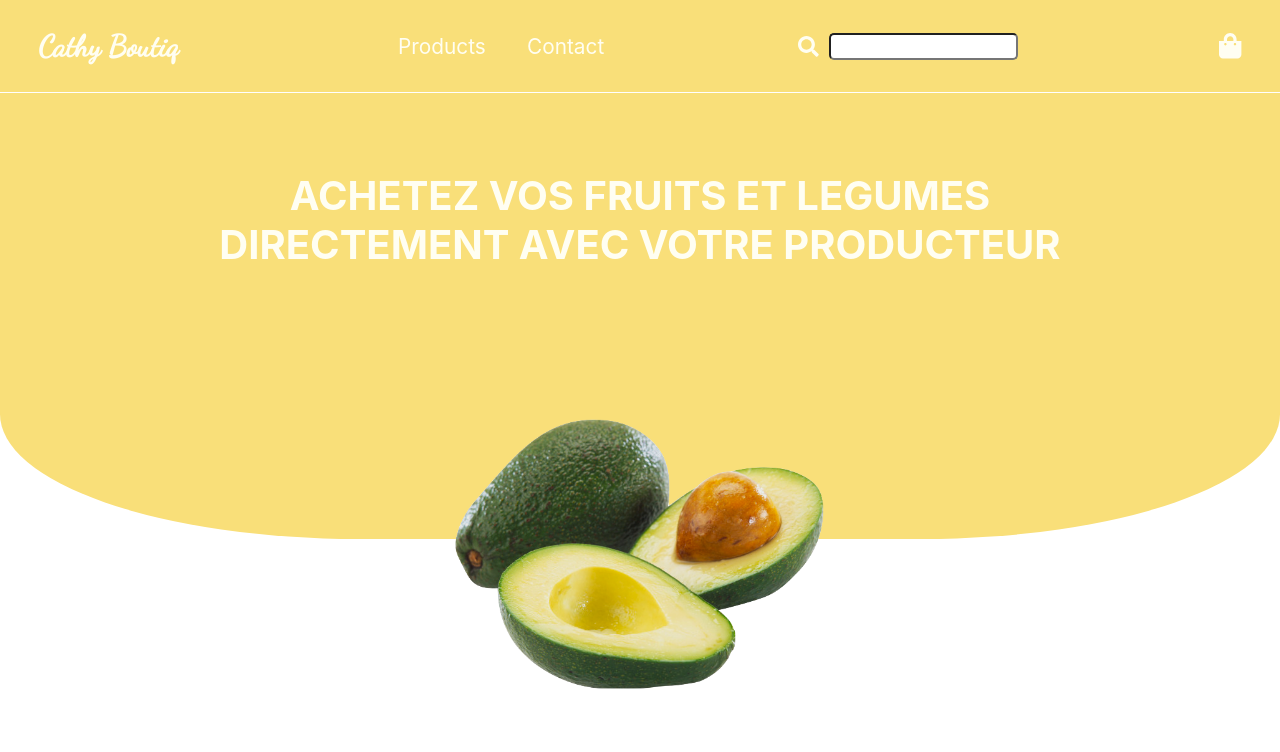
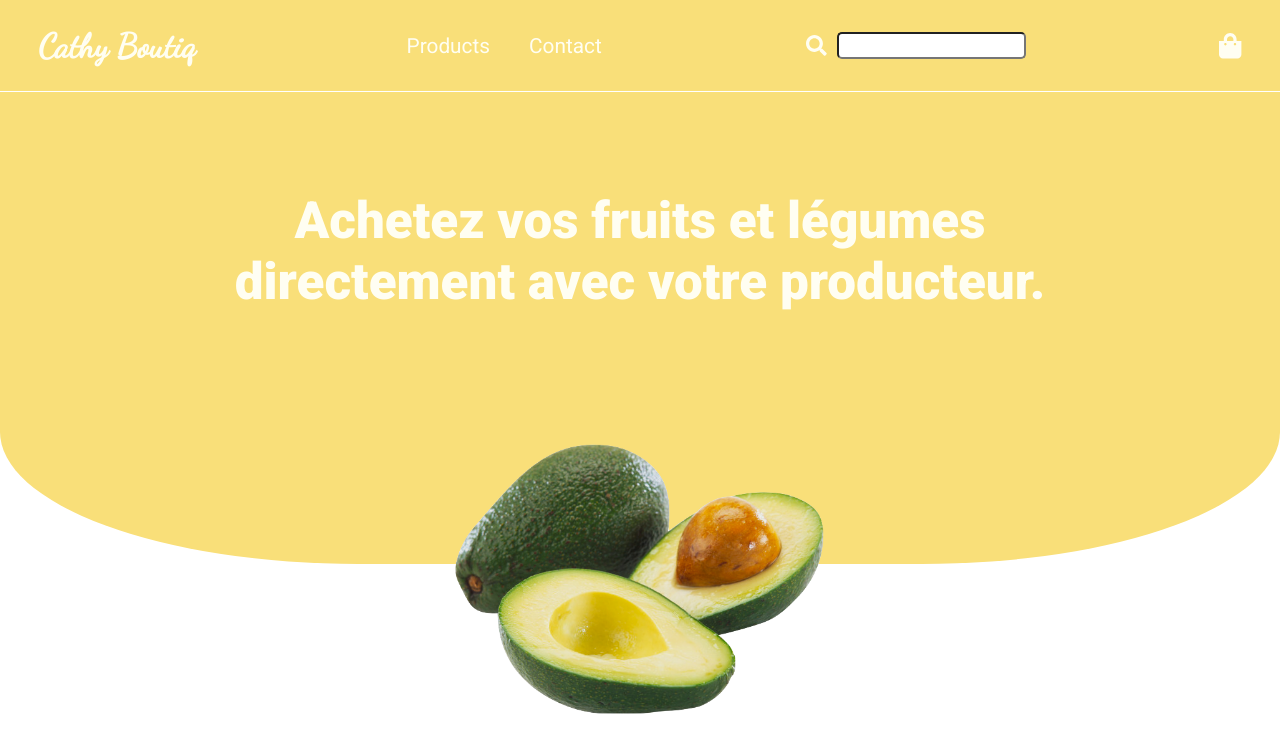
Before and after one commit to emmanuellejaldorau/cathy-boutik, a React (Create React App) app: page / in a window 1280 px wide. Shown: the top 752 px of the page. Built offline with nearby package versions, Linux system fonts and the light colour scheme.

Commit message:
style(general): added roboto font family

```diff
--- a/src/App.css
+++ b/src/App.css
@@ -1,10 +1,12 @@
 /* FONTS-------------------------------------------------------------------------------- */
 @import url('https://fonts.googleapis.com/css2?family=Dancing+Script&display=swap');
+@import url('https://fonts.googleapis.com/css2?family=Roboto:wght@400;900&display=swap');
 
 
 /* GENERAL-------------------------------------------------------------------------------- */
 html, body, main {
     height: 100%;
+    font-family: 'Roboto', sans-serif;
 }
 
 /* MOBILE-------------------------------------------------------------------------------- */
@@ -69,6 +71,10 @@
         padding: 1% 3%;
     }
 
+    .navigation > h3 {
+        font-size: 2.1rem;
+    }
+
     .navigation-mobile {
         display: none;
     }
@@ -107,11 +113,11 @@
 
     .header-title{
         width: 100%;
-        padding: 4% 0 19%;
+        padding: 5% 0 17%;
     }
 
     .header-title > h1 {
-        font-size: 2.5rem;
+        font-size: 3.2rem;;
     }
 
     .header > img {
--- a/src/components/homepage/Header.tsx
+++ b/src/components/homepage/Header.tsx
@@ -5,7 +5,8 @@
     return (
         <div className="header">
             <div className="header-title">
-                <h1>ACHETEZ VOS FRUITS ET LEGUMES DIRECTEMENT AVEC VOTRE PRODUCTEUR</h1>
+                {/* <h1>ACHETEZ VOS FRUITS ET LEGUMES DIRECTEMENT AVEC VOTRE PRODUCTEUR</h1> */}
+                <h1>Achetez vos fruits et légumes directement avec votre producteur.</h1>
             </div>
             <img src={avocadoImage} alt="Avocados" />
         </div>
```
